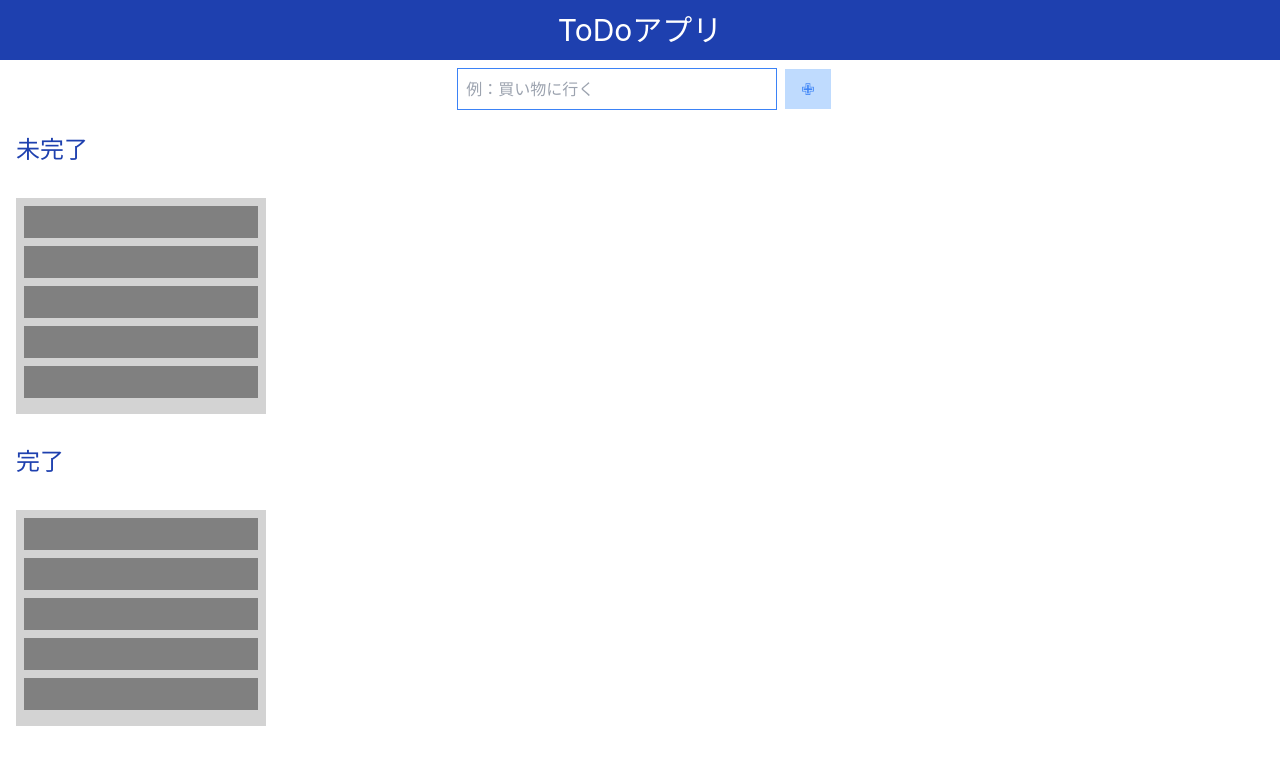
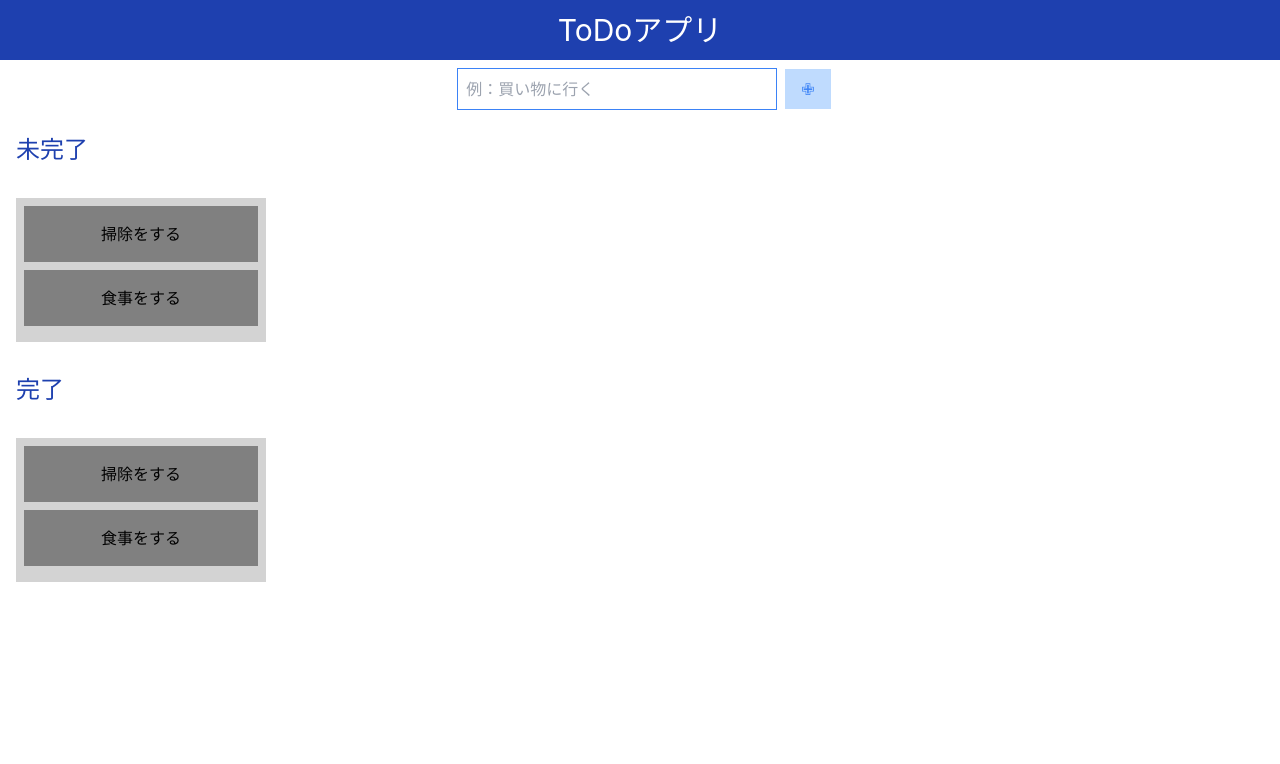
Before and after one commit to yukinkomob/react-sample-app, a React (Create React App) app: page / in a window 1280 px wide. Shown: the top 764 px of the page. Built offline with nearby package versions, Linux system fonts and the light colour scheme.

Commit message:
[mod] サンプルデータでD&D操作を可能にした

```diff
--- a/src/components/TaskList.jsx
+++ b/src/components/TaskList.jsx
@@ -58,21 +58,53 @@ const getListStyle = (isDraggingOver) => ({
 
 const TaskList = (props) => {
   const list = props.list
-  //   const setList = props.setList
-  //   const inputItem = props.inputItem
-  //   const setInputItem = props.setInputItem
-  //   const changeIsCompleted = props.changeIsCompleted
+  const setList = props.setList
+  const inputItem = props.inputItem
+  const setInputItem = props.setInputItem
+  const changeIsCompleted = props.changeIsCompleted
   const type = props.type
-  //   const focusInfo = props.focusInfo
-  //   const setFocusInfo = props.setFocusInfo
-  //   const nullFocusInfo = props.nullFocusInfo
-  //
-  //   const toDoFuncs = useContext(LocalStorageFuncs)
-  //   const toastFuncs = useContext(ToastFuncs)
-  //   const dialogFuncs = useContext(DialogFuncs)
+  const focusInfo = props.focusInfo
+  const setFocusInfo = props.setFocusInfo
+  const nullFocusInfo = props.nullFocusInfo
 
+  const toDoFuncs = useContext(LocalStorageFuncs)
+  const toastFuncs = useContext(ToastFuncs)
+  const dialogFuncs = useContext(DialogFuncs)
+
+  const [state, setState] = useState([
+    [
+      {
+        id: '1',
+        content: 'item 0',
+        isComplete: false,
+        isFocus: false,
+        text: '掃除をする',
+      },
+      {
+        id: '2',
+        content: 'item 1',
+        isComplete: false,
+        isFocus: false,
+        text: '食事をする',
+      },
+      // {
+      //   id: 'item-2-1627328384301',
+      //   content: 'item 2',
+      //   isComplete: false,
+      //   isFocus: false,
+      //   text: '片付けをする',
+      // },
+      // {
+      //   id: 'item-3-1627328384301',
+      //   content: 'item 3',
+      //   isComplete: false,
+      //   isFocus: false,
+      //   text: '勉強をする',
+      // },
+    ],
+  ])
   // const [state, setState] = useState([list])
-  const [state, setState] = useState([getItems(5)])
+  // const [state, setState] = useState([getItems(5)])
   console.log(state)
 
   function onDragEnd(result) {
@@ -100,45 +132,45 @@ const TaskList = (props) => {
     }
   }
 
-  // const deleteItem = (e) => {
-  //   e.preventDefault()
-  //   e.stopPropagation()
-  //   dialogFuncs.openModal(e, (e) => {
-  //     const id = e.target.id
-  //     const delItem = list.find((item) => item.id == id)
-  //     setList(list.filter((item) => item.id != id))
-  //     toDoFuncs.saveToDo(list)
-  //     toastFuncs.showToast(
-  //       '「' + delItem.text + '」を削除しました。',
-  //       'success'
-  //     )
-  //   })
-  // }
+  const deleteItem = (e) => {
+    e.preventDefault()
+    e.stopPropagation()
+    dialogFuncs.openModal(e, (e) => {
+      const id = e.target.id
+      const delItem = list.find((item) => item.id == id)
+      setList(list.filter((item) => item.id != id))
+      toDoFuncs.saveToDo(list)
+      toastFuncs.showToast(
+        '「' + delItem.text + '」を削除しました。',
+        'success'
+      )
+    })
+  }
 
-  //   const removeAllFocus = () => {
-  //     list.forEach((item) => (item.isFocus = false))
-  //   }
-  //
-  //   const setFocus = (id) => {
-  //     const item = list.find((item) => item.id === id)
-  //     const isFocusBefore = item.isFocus
-  //     removeAllFocus()
-  //     item.isFocus = !isFocusBefore
-  //
-  //     setFocusInfo(item.isFocus ? { id: item.id, isFocus: true } : nullFocusInfo)
-  //   }
-  //
-  //   useEffect(() => {
-  //     const updateInputItem = () => {
-  //       if (focusInfo.isFocus) {
-  //         const item = list.find((item) => item.id === focusInfo.id)
-  //         setInputItem({ ...inputItem, text: item.text })
-  //       } else {
-  //         setInputItem({ ...inputItem, text: '' })
-  //       }
-  //     }
-  //     updateInputItem()
-  //   }, [focusInfo])
+  const removeAllFocus = () => {
+    list.forEach((item) => (item.isFocus = false))
+  }
+
+  const setFocus = (id) => {
+    const item = list.find((item) => item.id === id)
+    const isFocusBefore = item.isFocus
+    removeAllFocus()
+    item.isFocus = !isFocusBefore
+
+    setFocusInfo(item.isFocus ? { id: item.id, isFocus: true } : nullFocusInfo)
+  }
+
+  useEffect(() => {
+    const updateInputItem = () => {
+      if (focusInfo.isFocus) {
+        const item = list.find((item) => item.id === focusInfo.id)
+        setInputItem({ ...inputItem, text: item.text })
+      } else {
+        setInputItem({ ...inputItem, text: '' })
+      }
+    }
+    updateInputItem()
+  }, [focusInfo])
 
   return (
     <div>
@@ -155,7 +187,7 @@ const TaskList = (props) => {
                   >
                     {el
                       // .filter((item) => item.isComplete === type.isComplete)
-                      .map((item, index) => (
+                      ?.map((item, index) => (
                         <Draggable
                           key={item.id}
                           draggableId={item.id}
```
